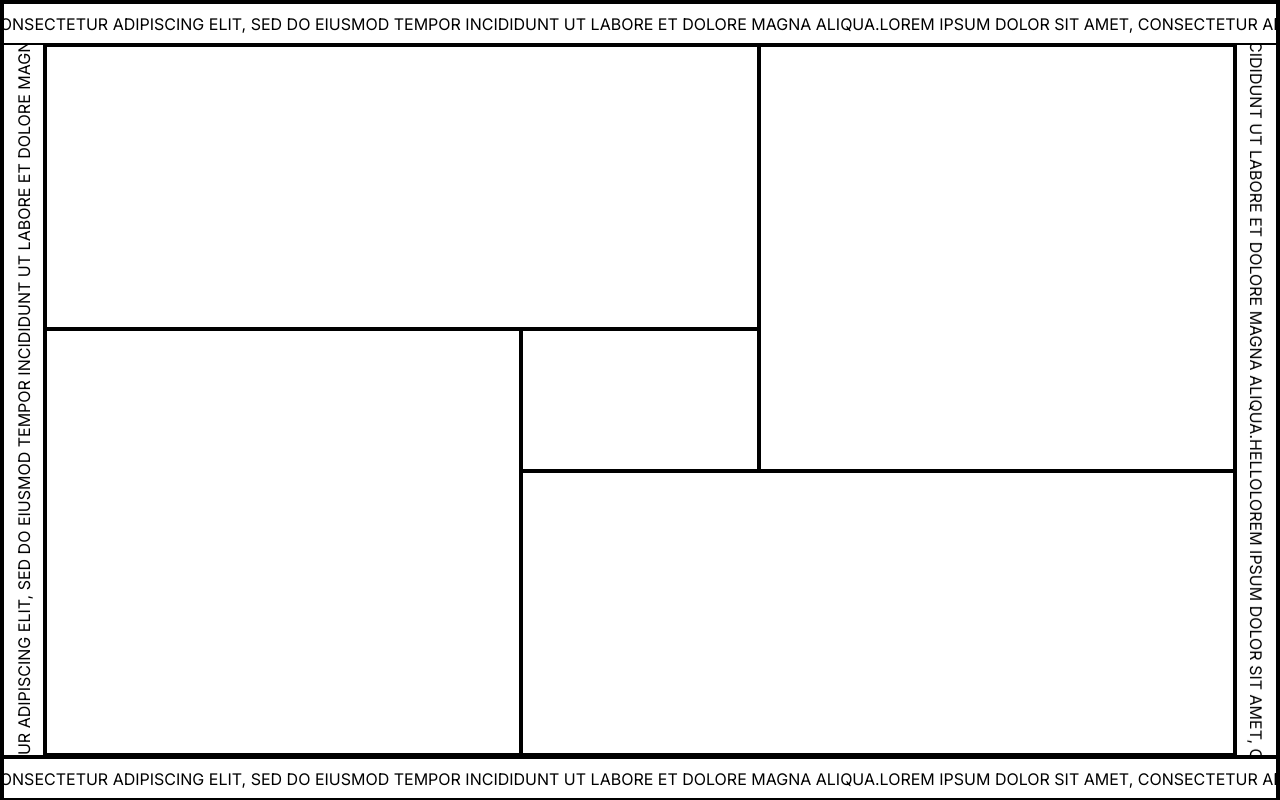
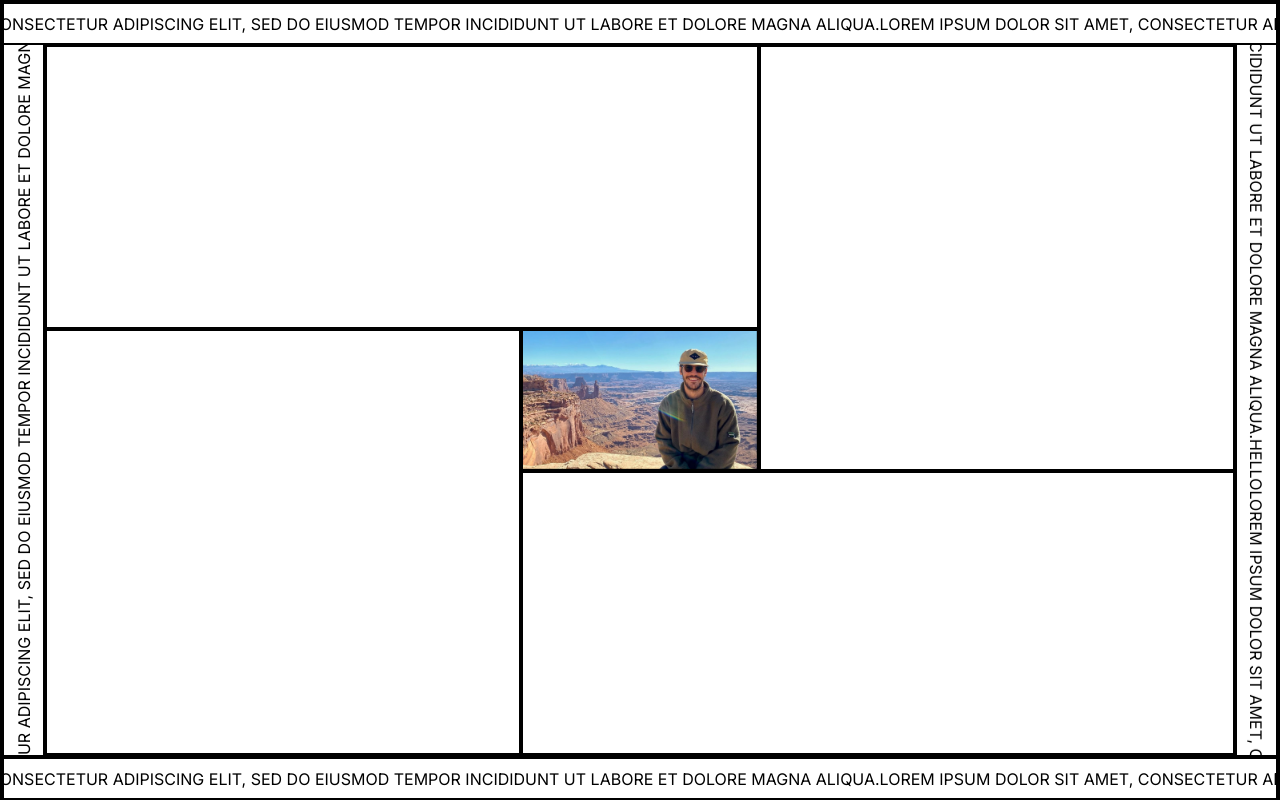
Before and after one commit to mitchgemma/gemfolio, a Next.js app: page / in a window 1280 px wide. Built offline with nearby package versions, Linux system fonts and the light colour scheme.

Commit message:
image rotation on hover functioning

```diff
--- /dev/null
+++ b/assets/index.js
@@ -0,0 +1,7 @@
+import me from './home/me.jpg'
+import bootsy from './home/bootsy.jpg'
+
+export {
+    me,
+    bootsy
+}
--- a/constants/index.js
+++ b/constants/index.js
@@ -1,3 +1,5 @@
+import { me, bootsy } from '../assets/index';
+
 const marquee = {
     top: {
         position: 'top',
@@ -33,4 +35,6 @@ const marquee = {
     },
 };
 
-export { marquee };
+const homePhotos = [me, bootsy];
+
+export { marquee, homePhotos };
--- a/pages/index.js
+++ b/pages/index.js
@@ -2,19 +2,34 @@ import Head from 'next/head';
 import Image from 'next/image';
 import { Inter } from 'next/font/google';
 import styles from '@/styles/Home.module.scss';
-import React, { useState } from 'react';
+import React, { useState, useEffect, useRef } from 'react';
 import Marquee from '@/components/marquee';
-import { marquee } from '@/constants';
-
+import { marquee, homePhotos } from '@/constants';
 const inter = Inter({ subsets: ['latin'] });
 
 export default function Home() {
     const [hoveredElement, setHoveredElement] = useState(null);
     const [isCurrentlyHovered, setIsCurrentlyHovered] = useState(false);
+    let [photoIndex, setPhotoIndex] = useState(0);
+    let intervalId = useRef(null);
 
     const handleAnchorHover = (element, isHovered) => {
         setHoveredElement(element);
         setIsCurrentlyHovered(element);
+
+
+        if (element === 'middleHovered') {
+            intervalId.current = setInterval(() => {
+                setPhotoIndex((prevIndex) => {
+                    const arrayLength = homePhotos.length;
+                    const newIndex = (prevIndex + 1) % arrayLength;
+
+                    return newIndex;
+                });
+            }, 300);
+        } else {
+            clearInterval(intervalId.current);
+        }
     };
 
     return (
@@ -51,7 +66,7 @@ export default function Home() {
                 text={marquee.left.text}
                 position={marquee.left.position}
                 link={marquee.left.link}
-                speed={.5}
+                speed={0.5}
             />
             <main className={`${styles.main} ${inter.className}`}>
                 <div className={styles.wrapper}>
@@ -70,7 +85,12 @@ export default function Home() {
                             handleAnchorHover('middleHovered');
                         }}
                         onMouseLeave={() => handleAnchorHover(null, false)}
-                    ></div>
+                    >
+                        <img
+                            className={styles.image}
+                            src={homePhotos[photoIndex].src}
+                        />
+                    </div>
                     <a
                         className={`${styles.topLeftCorner} ${styles.corner} ${
                             hoveredElement === 'topLeftHovered'
--- a/styles/Home.module.scss
+++ b/styles/Home.module.scss
@@ -32,7 +32,8 @@
 .corner,
 .middle {
     transition: transform 0.45s ease-out, width 0.45s ease-out,
-        height 0.45s ease-out, top 0.45s ease-out, left 0.45s ease-out, background-color .45s ease-out;
+        height 0.45s ease-out, top 0.45s ease-out, left 0.45s ease-out,
+        background-color 0.45s ease-out;
     background-color: white;
 }
 
@@ -43,7 +44,7 @@
     font-size: 3.2em;
 
     &:hover {
-    background-color: rgba(12, 125, 74, .8);
+        background-color: rgba(12, 125, 74, 0.8);
     }
 }
 
@@ -201,3 +202,9 @@
         height: 28%;
     }
 }
+
+.image {
+    width: 100%;
+    height: 100%;
+    object-fit: cover;
+}
```
Also changed, not shown: assets/home/me.jpg (added), 1 other file (tests, documents, lock files or other folders). Lines whose indentation alone changed are shown as unchanged.
